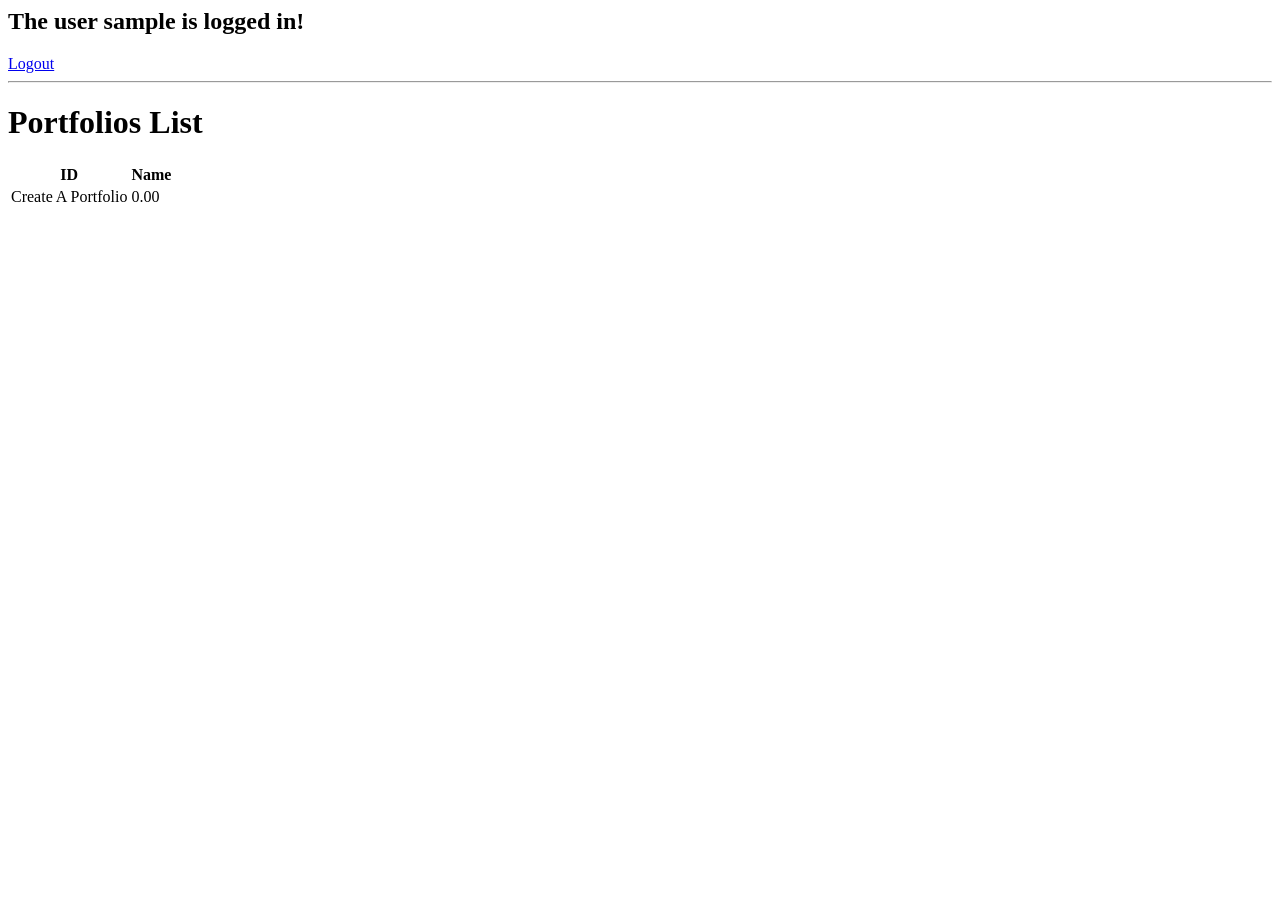
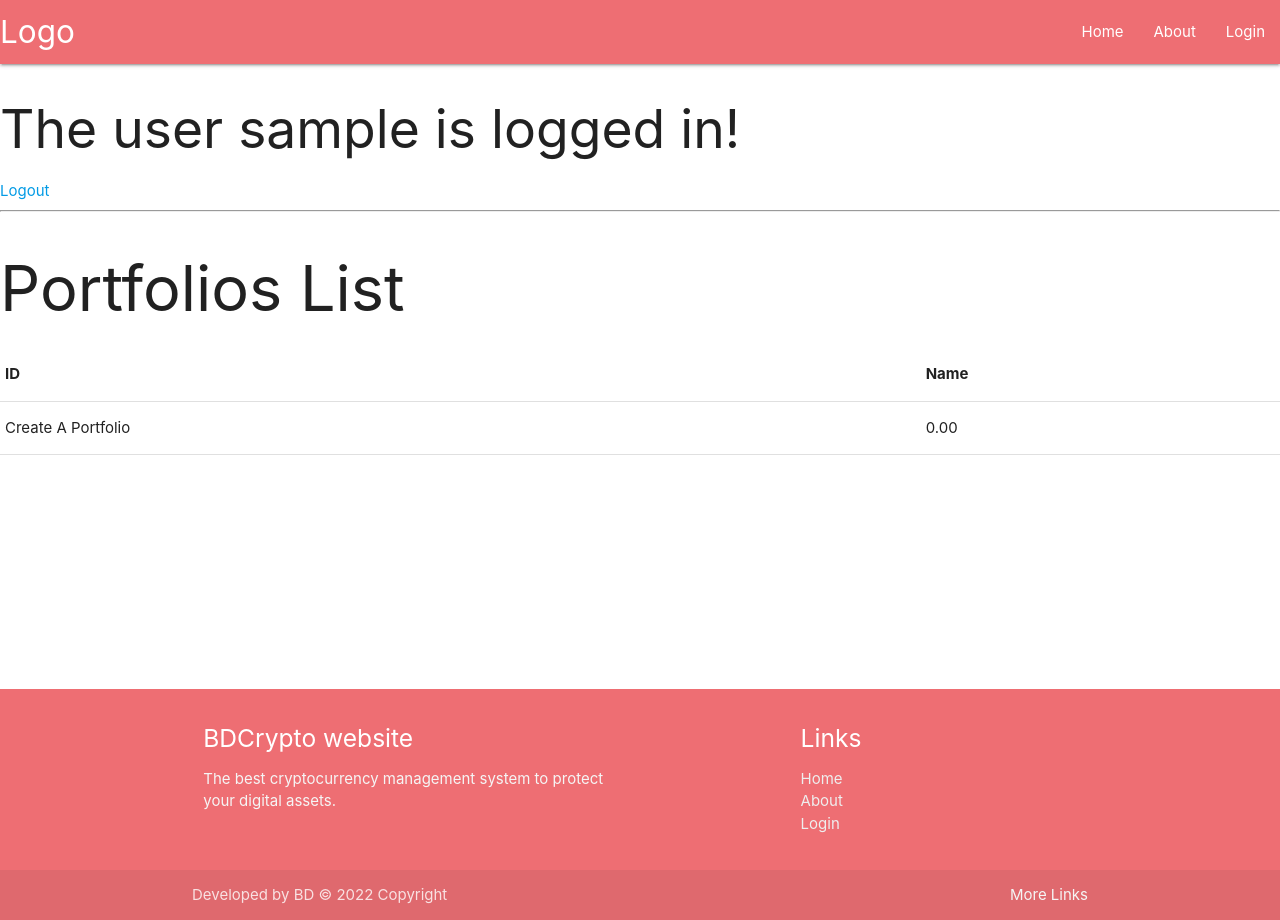
Before and after one commit to Bruno-Diego/bdcrypto-portfolio4, a Django app: page / in a window 1280 px wide. Run offline with Django 3.2, Linux system fonts and the light colour scheme; the visitor is signed in with stand-in values (Sample User, id 1); data that the repository does not hold is empty.

Commit message:
Add basic styles with materialize framework

```diff
--- a/dbcrypto/settings.py
+++ b/dbcrypto/settings.py
@@ -125,7 +125,6 @@ LOGIN_URL = 'login'
 
 STATIC_URL = '/static/'
 
-STATIC_URL = '/static/'
 STATICFILES_DIRS = [os.path.join(BASE_DIR, 'static')]
 STATIC_ROOT = os.path.join(BASE_DIR, 'staticfiles')
 
--- /dev/null
+++ b/home/templates/home/index.html
@@ -0,0 +1,72 @@
+{% load static %}
+<!DOCTYPE html>
+<html lang="en">
+<head>
+    <meta charset="UTF-8">
+    <meta http-equiv="X-UA-Compatible" content="IE=edge">
+    <!--Let browser know website is optimized for mobile-->
+    <meta name="viewport" content="width=device-width, initial-scale=1.0">
+    <!-- Materialize framework and google icons for frontend -->
+    <link rel="stylesheet" href="https://cdnjs.cloudflare.com/ajax/libs/materialize/1.0.0/css/materialize.min.css">
+    <link href="https://fonts.googleapis.com/icon?family=Material+Icons" rel="stylesheet">
+    <!-- css file -->
+    <link rel="stylesheet" href="{% static 'style.css' %}" type="text/css" >
+    <title>DBCrypto</title>
+</head>
+<body>
+    <header>
+        <!-- Navigation -->
+        <nav>
+            <div class="nav-wrapper">
+              <a href="#!" class="brand-logo">Logo</a>
+              <a href="#" data-target="mobile-demo" class="sidenav-trigger"><i class="material-icons">menu</i></a>
+              <ul class="right hide-on-med-and-down">
+                <li><a href="#">Home</a></li>
+                <li><a href="#">About</a></li>
+                <li><a href="#">Login</a></li>
+              </ul>
+            </div>
+          </nav>
+        <!-- mobile first design for navbar -->
+        <ul class="sidenav" id="mobile-demo">
+            <li><a href="#">Home</a></li>
+            <li><a href="#">About</a></li>
+            <li><a href="#">Login</a></li>
+        </ul>
+    </header>
+    <main>
+        {% block content %}
+        <!-- Content Goes here -->
+        {% endblock %}
+    </main>
+    <!-- Footer -->
+    <footer class="page-footer">
+        <div class="container">
+            <div class="row">
+            <div class="col l6 s12">
+              <h5 class="white-text">BDCrypto website</h5>
+              <p class="grey-text text-lighten-4">The best cryptocurrency management system to protect your digital assets.</p>
+            </div>
+            <div class="col l4 offset-l2 s12">
+                <h5 class="white-text">Links</h5>
+                <ul>
+                    <li><a class="grey-text text-lighten-3" href="#!">Home</a></li>
+                    <li><a class="grey-text text-lighten-3" href="#!">About</a></li>
+                    <li><a class="grey-text text-lighten-3" href="#!">Login</a></li>
+                </ul>
+            </div>
+        </div>
+    </div>
+    <div class="footer-copyright">
+        <div class="container">
+            Developed by BD
+            © 2022 Copyright
+            <a class="grey-text text-lighten-4 right" href="#!">More Links</a>
+        </div>
+    </div>
+</footer>
+<!-- JS for front end elements -->
+<script src="https://cdnjs.cloudflare.com/ajax/libs/materialize/1.0.0/js/materialize.min.js"></script>
+<script src="{% static 'script.js' %}"></script>
+</body>
+</html>
--- a/home/templates/home/login.html
+++ b/home/templates/home/login.html
@@ -1,6 +1,10 @@
+{% extends "home/index.html" %}
+
+{% block content %}
 <h1>Login</h1>
 <form method="POST">
     {% csrf_token%}
     {{form.as_p}}
     <input type="submit" value="Login">
 </form>
+{% endblock %}
--- a/home/templates/home/portfolio_list.html
+++ b/home/templates/home/portfolio_list.html
@@ -1,3 +1,6 @@
+{% extends "home/index.html" %}
+
+{% block content %}
 
 {% if request.user.is_authenticated %}
     <h2>The user {{request.user}} is logged in!</h2>
@@ -24,3 +27,5 @@
     </tr>
     {% endfor %}
 </table>
+
+{% endblock %}
--- /dev/null
+++ b/static/script.js
@@ -0,0 +1,5 @@
+document.addEventListener('DOMContentLoaded', function() {
+  // sidenav initialization
+  let sidenav = document.querySelectorAll('.sidenav');
+  M.Sidenav.init(sidenav);
+});
--- /dev/null
+++ b/static/style.css
@@ -0,0 +1,9 @@
+body {
+  display: flex;
+  min-height: 100vh;
+  flex-direction: column;
+}
+
+main {
+  flex: 1 0 auto;
+}
```
